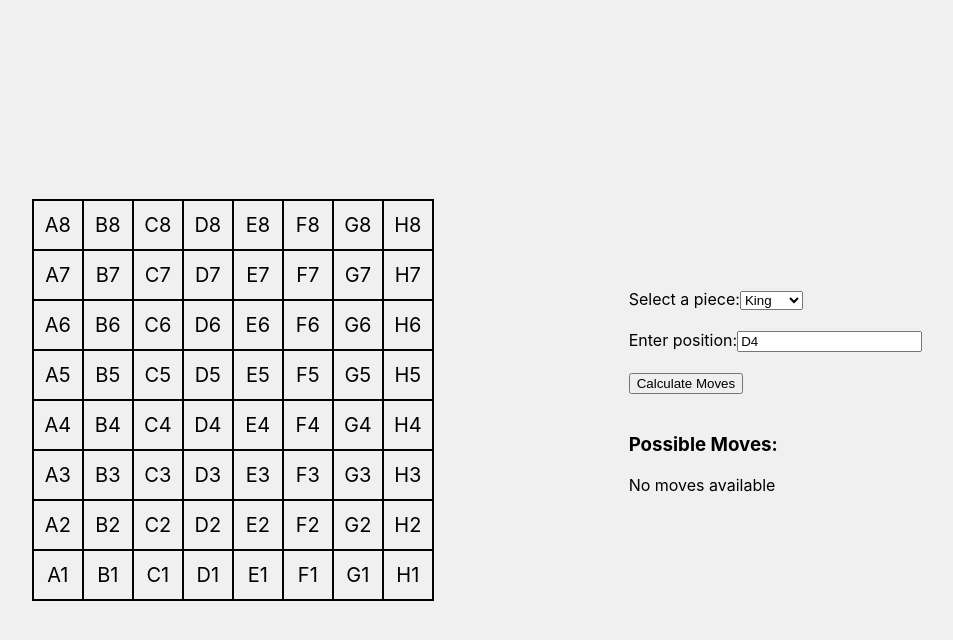
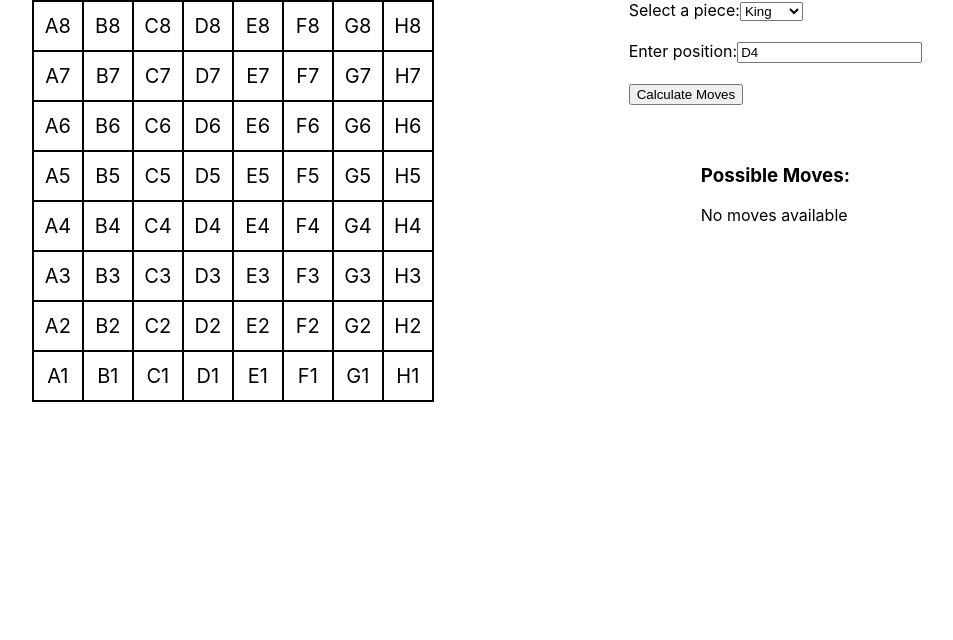
Before and after one commit to VrushabBayas/chess-piece-app, a React (Create React App) app: page / in a window 1280 px wide. Shown: the top 640 px of the page, without its empty margins (163-1116 px from the left). Built offline with nearby package versions, Linux system fonts and the light colour scheme.

Commit message:
Refactor layout in App component; add container and controls classes for improved styling and structure

```diff
--- a/src/App.css
+++ b/src/App.css
@@ -1,7 +1,14 @@
-.App{
-    display: flex;
-    justify-content: space-evenly;
-    align-items: center;
-    height: 100vh;
-    background-color: #f0f0f0;
+/* Container Layout */
+.container {
+  display: flex;
+  justify-content: space-evenly;
+  align-items: flex-start;
 }
+
+/* Ensure the Piece Selector and Move Display are stacked */
+.controls {
+  display: flex;
+  flex-direction: column;
+  align-items: center;
+  gap: 20px;
+}
--- a/src/App.js
+++ b/src/App.js
@@ -6,14 +6,21 @@ import PieceSelector from "./components/PieceSelector";
 
 function App() {
   const [moves, setMoves] = useState([]);
+  const [position, setPosition] = useState("D4");
   const onMoveCalculated = (moves) => {
     setMoves(moves);
   };
+  console.log("position: ", position);
+
   return (
-    <div data-testid="app" className="App">
-      <ChessBoard />
-      <div>
-        <PieceSelector onMoveCalculated={onMoveCalculated} />
+    <div className="container" data-testid="container">
+      <ChessBoard position={position} moves={moves} />
+      <div className="controls">
+        <PieceSelector
+          onMoveCalculated={onMoveCalculated}
+          setPosition={setPosition}
+          position={position}
+        />
         <MoveDisplay moves={moves} />
       </div>
     </div>
```
